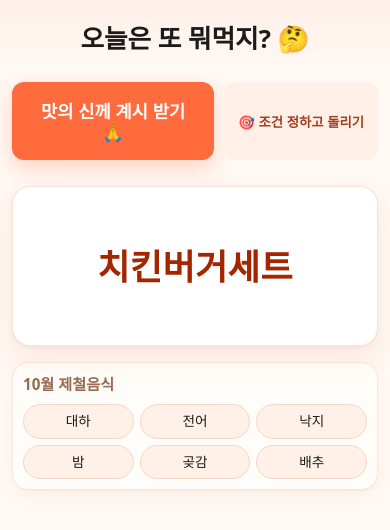
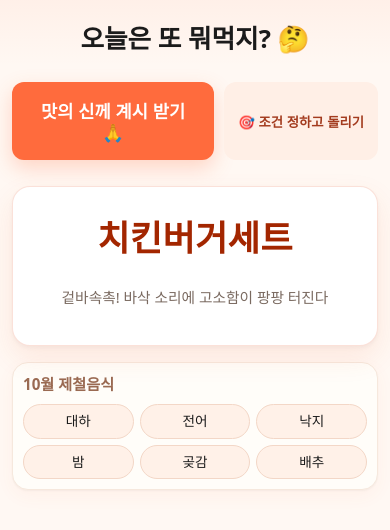
Before and after one commit to productspigen-art/lunch-random, a plain HTML site: page index.html in a window 390 px wide. Both pictures are taken after a click on the button "맛의 신께 계시 받기 🙏". Drawn offline with Linux system fonts and the light colour scheme.

Commit message:
feat(result): add right-side flavor blurb per dish; layout + styles

```diff
--- a/app.js
+++ b/app.js
@@ -76,6 +76,7 @@
     activeCatBar: document.getElementById('activeCatBar'),
     activeTagLabel: document.getElementById('activeTagLabel'),
     activeTagBar: document.getElementById('activeTagBar'),
+    resultBlurb: document.getElementById('resultBlurb'),
   };
 
   const storage = {
@@ -188,6 +189,23 @@
 
   function pick(list){ return list[Math.floor(Math.random()*list.length)]; }
 
+  // Flavor text generator
+  function flavorBlurb(name){
+    const n = name || '';
+    const is = (re)=> re.test(n);
+    if(is(/라멘|우동|짬뽕|칼국수|수제비|국수|국밥|탕|찌개/)) return '뜨끈한 국물 한 숟갈에 후루룩~ 몸이 사르르 녹는다';
+    if(is(/냉면|냉우동|소바|물냉|냉모밀/)) return '차갑게 퍼지는 청량감! 시원~하게 한 젓가락 쭉';
+    if(is(/마라|불닭|매운|낙지|쭈꾸미|김치|칠리/)) return '얼얼하게 쏴- 매콤함이 입안 가득! 스트레스 싹';
+    if(is(/돈까스|카츠|가츠|튀김|치킨|양념치킨|후라이드|깐풍기|깐쇼/)) return '겉바속촉! 바삭 소리에 고소함이 팡팡 터진다';
+    if(is(/피자|리조또|스테이크|함박|감바스|파스타/)) return '버터향 가득 고소함에 진한 소스가 촉~ 입에 감긴다';
+    if(is(/초밥|사시미|회덮밥|물회/)) return '바다내음 가득, 탱글하고 산뜻한 감칠맛이 스르륵';
+    if(is(/카레|카레라이스|하이라이스/)) return '은은한 향신료에 부드러운 소스가 사르르, 밥이 술술';
+    if(is(/덮밥|규동|가츠동|사케동|텐동|컵밥/)) return '따끈한 밥 위에 풍성한 토핑! 비비는 순간 행복 업';
+    if(is(/김밥|샌드위치|토스트|버거|반미|핫도그/)) return '한 입 가득 와앙! 손에 착 붙는 간편하지만 든든한 맛';
+    if(is(/샐러드|샐러드파스타|분짜|쌀국수/)) return '산뜻하게 아삭! 상큼함과 담백함이 균형 잡힌 한 끼';
+    return '한입에 퍼지는 풍미! 오늘도 든든하게 에너지 충전';
+  }
+
   // Render condition sheet chips
   const COND_TAGS = [
     { id:'quick', label:'간편' },
@@ -234,11 +252,13 @@
     // simple flip + fast roll feel
     if(els.resultSection){ els.resultSection.classList.add('is-spinning'); }
     els.result?.classList.remove('flip-start'); void els.result?.offsetWidth; els.result?.classList.add('flip-start');
+    if(els.resultBlurb) els.resultBlurb.textContent = '';
     const tempTimer = setInterval(()=>{ const t = pick(pool); if(t) els.result.textContent = t.name; }, 70);
     setTimeout(()=>{
       clearInterval(tempTimer);
       const final = pick(pool);
       state.lastPick=final.name; saveState(); els.result.textContent = final.name;
+      if(els.resultBlurb) els.resultBlurb.textContent = flavorBlurb(final.name);
       if(els.resultSection){ els.resultSection.classList.remove('is-spinning'); }
     }, 900);
   }
--- a/index.html
+++ b/index.html
@@ -38,7 +38,10 @@
 
       <section aria-labelledby="result-title" class="card result-card large-result" id="resultSection">
         <h2 id="result-title" class="sr-only">추천 결과</h2>
-        <div id="result" class="result">메뉴 룰렛 준비!</div>
+        <div class="result-row">
+          <div id="result" class="result">메뉴 룰렛 준비!</div>
+          <div id="resultBlurb" class="result-blurb" aria-live="polite"></div>
+        </div>
       </section>
 
       <div class="info-row">
--- a/styles.css
+++ b/styles.css
@@ -65,9 +65,15 @@ body{
 .link-btn{background:transparent;color:var(--primary);padding:6px 8px}
 
 .result-card{display:grid;gap:10px}
-.large-result{min-height:160px;display:flex;align-items:center;justify-content:center;position:relative;overflow:hidden}
-.large-result{border:1px solid rgba(232,90,44,.18);border-radius:18px;background:#fff;box-shadow:0 12px 28px rgba(232,90,44,.10), 0 2px 4px rgba(0,0,0,.04)}
+.large-result{min-height:160px;position:relative;overflow:hidden}
+.large-result{border:1px solid rgba(232,90,44,.18);border-radius:18px;background:#fff;box-shadow:0 12px 28px rgba(232,90,44,.10), 0 2px 4px rgba(0,0,0,.04);padding:12px}
+.result-row{display:flex;align-items:center;justify-content:space-between;gap:12px}
 .result{font-size:2.2rem;font-weight:800;text-align:center;padding:12px;color:#a32600;letter-spacing:.2px;perspective:800px}
+.result-blurb{flex:1;max-width:45%;text-align:right;color:var(--muted);font-size:.92rem;line-height:1.35}
+@media (max-width:560px){
+  .result-row{flex-direction:column;align-items:center}
+  .result-blurb{max-width:100%;text-align:center}
+}
 
 /* Flip/Roulette animation */
 .flip-start{animation:flip-seq .9s cubic-bezier(.2,.9,.2,1)}
```
